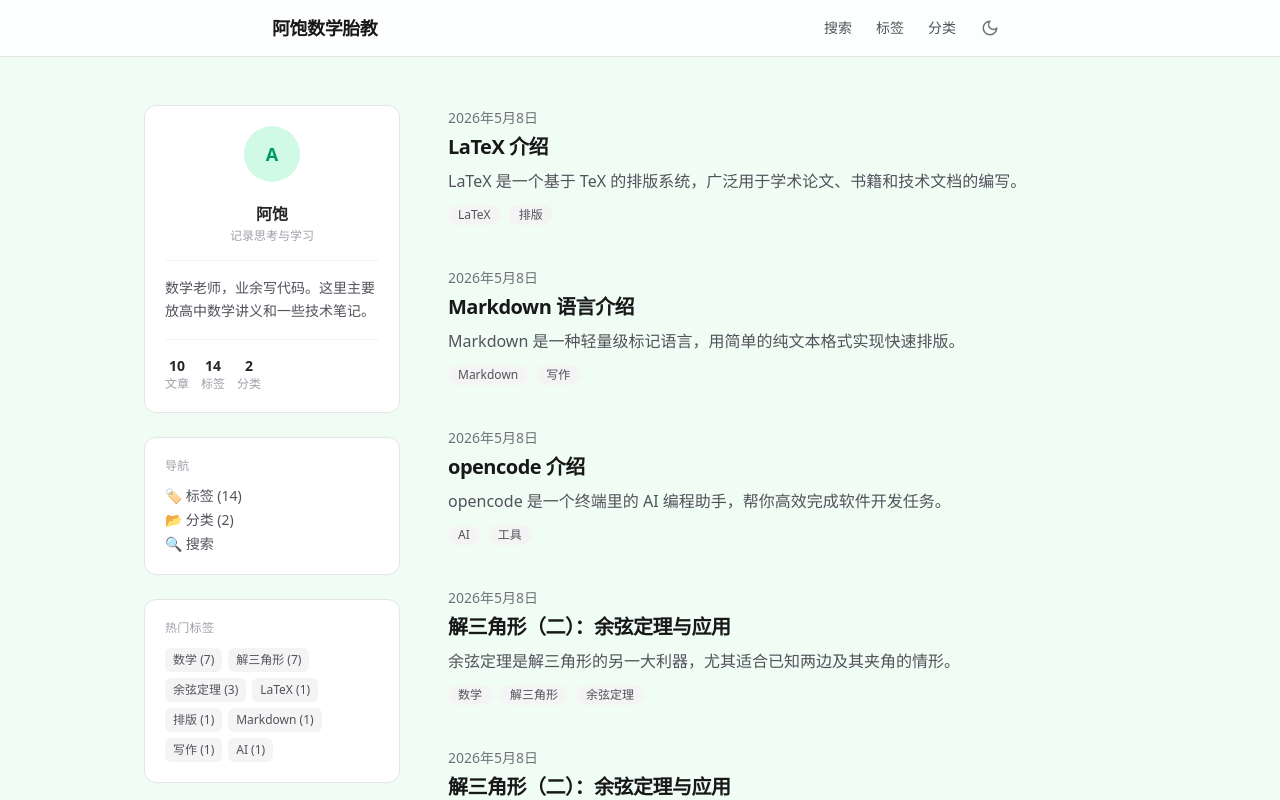
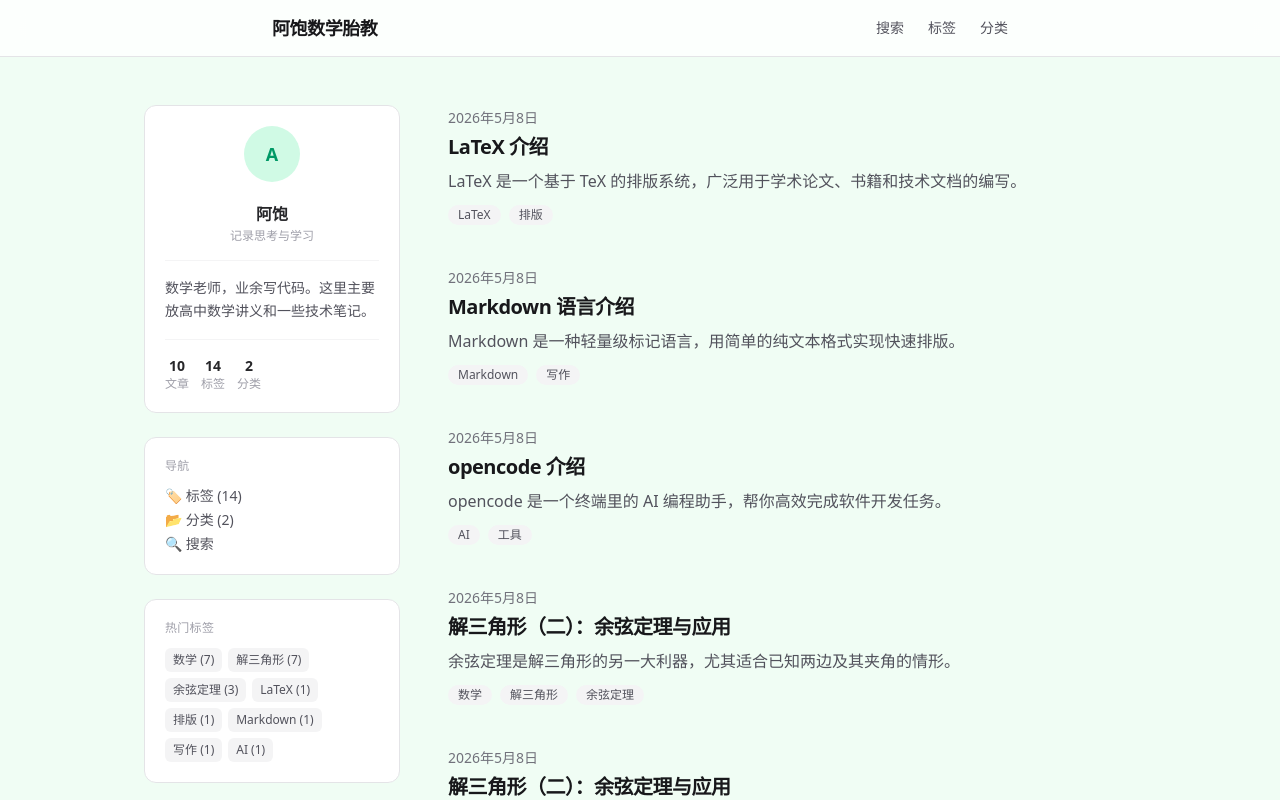
Before and after one commit to delta19890922-sudo/Math-tutor, a Next.js app: page / in a window 1280 px wide. Shown: the top 800 px of the page. Built offline with nearby package versions, Linux system fonts and the light colour scheme.

Commit message:
remove dark mode toggle from header

```diff
--- a/components/Header.tsx
+++ b/components/Header.tsx
@@ -1,5 +1,4 @@
 import Link from "next/link";
-import ThemeToggle from "./ThemeToggle";
 
 export default function Header() {
   return (
@@ -11,7 +10,6 @@ export default function Header() {
         >
           阿饱数学胎教
         </Link>
-        <div className="flex items-center gap-4">
         <nav className="flex items-center gap-6 text-sm font-medium">
           <Link
             href="/search"
@@ -32,8 +30,6 @@ export default function Header() {
             分类
           </Link>
         </nav>
-          <ThemeToggle />
-        </div>
       </div>
     </header>
   );
```
Lines whose indentation alone changed are shown as unchanged.
